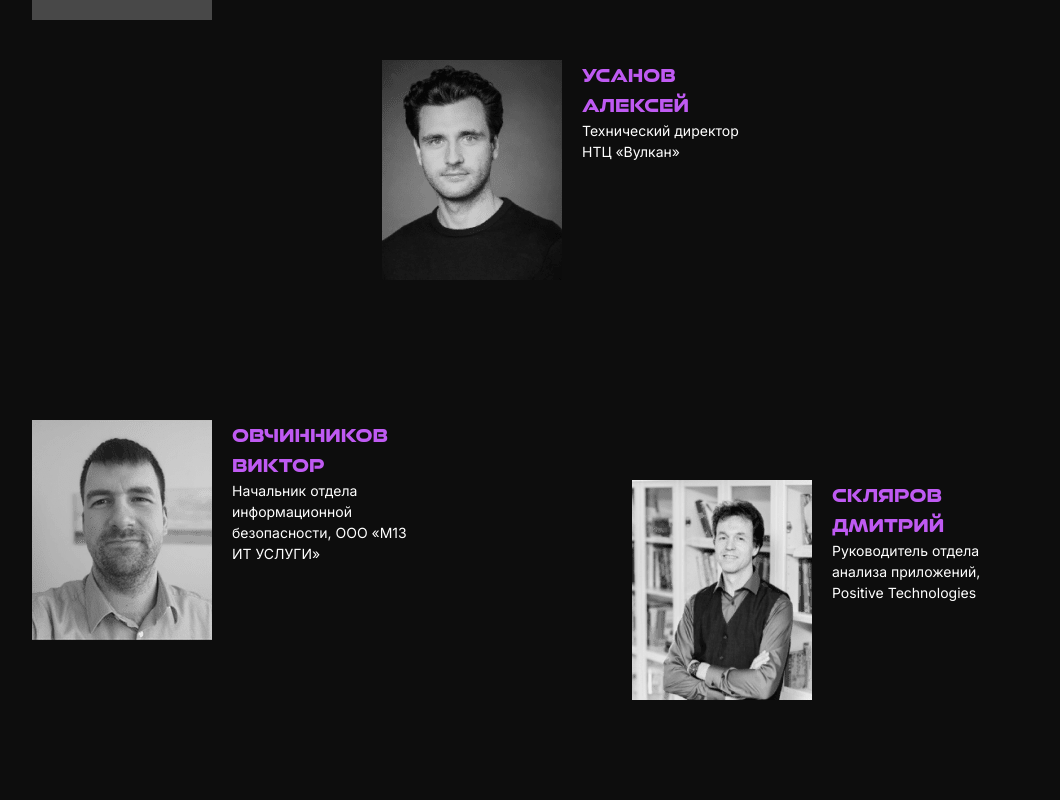
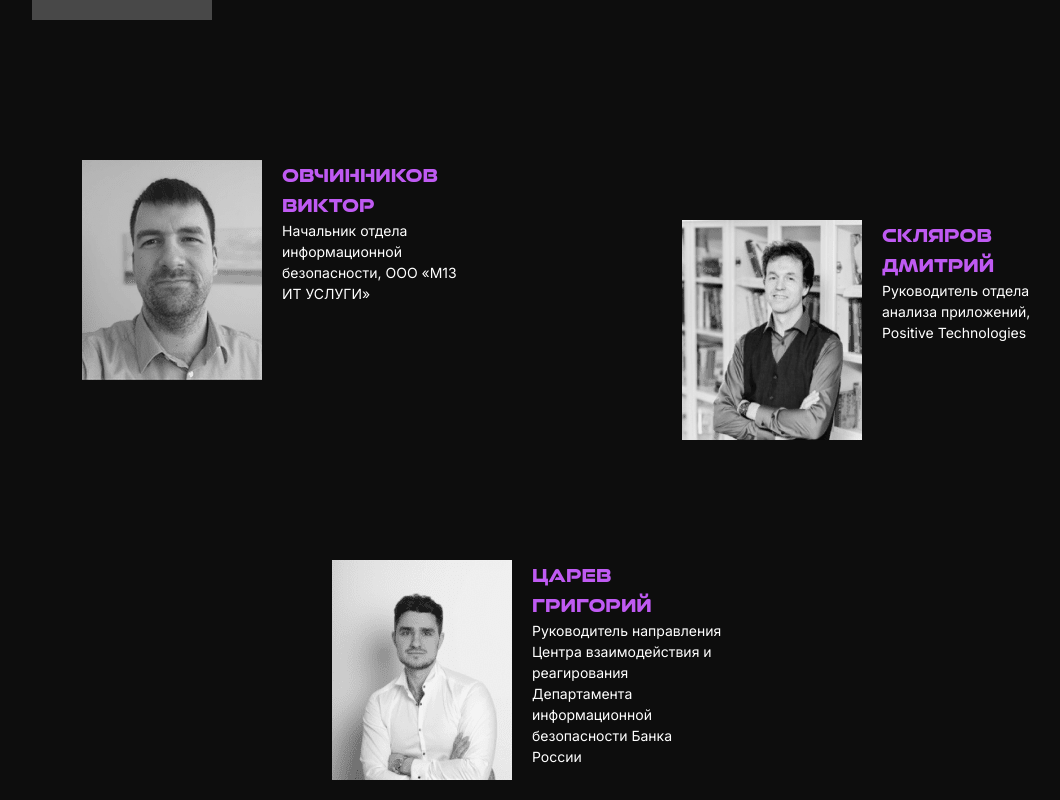
Before and after one commit to RoastedPikachu/CTF_Cup_2023, a Next.js app: page /jury in a window 1280 px wide. Shown: the part 2600-3400 px from the top of the page, without its empty margins (96-1156 px from the left). Built offline with nearby package versions, Linux system fonts and the light colour scheme.

Commit message:
Поменял букву в описании layout и убрал Усанова Алексея из жюри

```diff
--- a/src/app/jury/page.tsx
+++ b/src/app/jury/page.tsx
@@ -131,22 +131,13 @@ const Page = () => {
         />
 
         <PersonInfo
-          imgPath={"/static/juryPage/avatars/UsanovAlexeyAvatar.png"}
-          personDescription={"Усанов Алексей"}
-          personText={"Технический директор НТЦ «Вулкан»"}
-          styles={
-            "mt-[40px] mlarge:mt-[50px] ml-[350px] deskWide:ml-[500px] mlarge:ml-[25%] mmedium:ml-[20%] msmall:ml-[12.5%]"
-          }
-        />
-
-        <PersonInfo
           imgPath={"/static/juryPage/avatars/OvchinnikovViktorAvatar.png"}
           personDescription={"Овчинников Виктор"}
           personText={
             "Начальник отдела информационной безопасности, ООО «М13 ИТ УСЛУГИ»"
           }
           styles={
-            "mt-[140px] mlarge:mt-[50px] ml-[0px] deskWide:ml-[50px] mlarge:ml-0"
+            "mt-[140px] mlarge:mt-[50px] ml-[50px] deskWide:ml-[50px] mlarge:ml-[25%] mmedium:ml-[20%] msmall:ml-[12.5%]"
           }
         />
 
@@ -157,7 +148,7 @@ const Page = () => {
             "Руководитель отдела анализа приложений, Positive Technologies"
           }
           styles={
-            "mt-[-160px] mlarge:mt-[50px] ml-[600px] deskWide:ml-[700px] mlarge:ml-[25%] mmedium:ml-[20%] msmall:ml-[12.5%]"
+            "mt-[-160px] mlarge:mt-[50px] ml-[650px] deskWide:ml-[700px] mlarge:ml-0"
           }
         />
 
@@ -168,7 +159,7 @@ const Page = () => {
             "Руководитель направления Центра взаимодействия и реагирования Департамента информационной безопасности Банка России"
           }
           styles={
-            "mt-[120px] mlarge:mt-[50px] ml-[250px] deskWide:ml-[350px] mlarge:ml-0"
+            "mt-[120px] mlarge:mt-[50px] ml-[300px] deskWide:ml-[350px] mlarge:ml-[25%] mmedium:ml-[20%] msmall:ml-[12.5%]"
           }
         />
       </main>
--- a/src/app/layout.tsx
+++ b/src/app/layout.tsx
@@ -1,38 +1,37 @@
-import type { Metadata } from 'next';
+import type { Metadata } from "next";
 
-import { Inter } from 'next/font/google';
+import { Inter } from "next/font/google";
 
-import Script from 'next/script';
+import Script from "next/script";
 
-import { ReduxProvider } from '@/store/provider';
+import { ReduxProvider } from "@/store/provider";
 
 import "react-responsive-carousel/lib/styles/carousel.min.css";
 
-const inter = Inter({ subsets: ['latin'] })
+const inter = Inter({ subsets: ["latin"] });
 
-import './globals.css';
+import "./globals.css";
 
 export const metadata: Metadata = {
-  title: 'VII Кубок CTF России 2023',
-  description: 'Сайт VII кубка CTF 2023. CTF — это соревнования по информационной безопасности в форме командной игры, главная цель которой — захватить флаг у соперника в приближённых к реальности условиях.',
-  keywords: 'CTF, СТФ, ctf, стф, Capture The Flag, capture the flag, Кубок CTF, Кубок СТФ, ctf соревнования, стф соревнования'
-}
-
+  title: "VII Кубок CTF России 2023",
+  description:
+    "Сайт VII Кубка CTF 2023. CTF — это соревнования по информационной безопасности в форме командной игры, главная цель которой — захватить флаг у соперника в приближённых к реальности условиях.",
+  keywords:
+    "CTF, СТФ, ctf, стф, Capture The Flag, capture the flag, Кубок CTF, Кубок СТФ, ctf соревнования, стф соревнования",
+};
 
 export default function RootLayout({
-   children,
+  children,
 }: {
-  children: React.ReactNode
+  children: React.ReactNode;
 }) {
   return (
-      <html lang="ru">
-        <body className={inter.className}>
-            <Script src='/static/scripts/metrica.js'/>
+    <html lang="ru">
+      <body className={inter.className}>
+        <Script src="/static/scripts/metrica.js" />
 
-            <ReduxProvider>
-                {children}
-            </ReduxProvider>
-        </body>
-      </html>
-  )
+        <ReduxProvider>{children}</ReduxProvider>
+      </body>
+    </html>
+  );
 }
```
